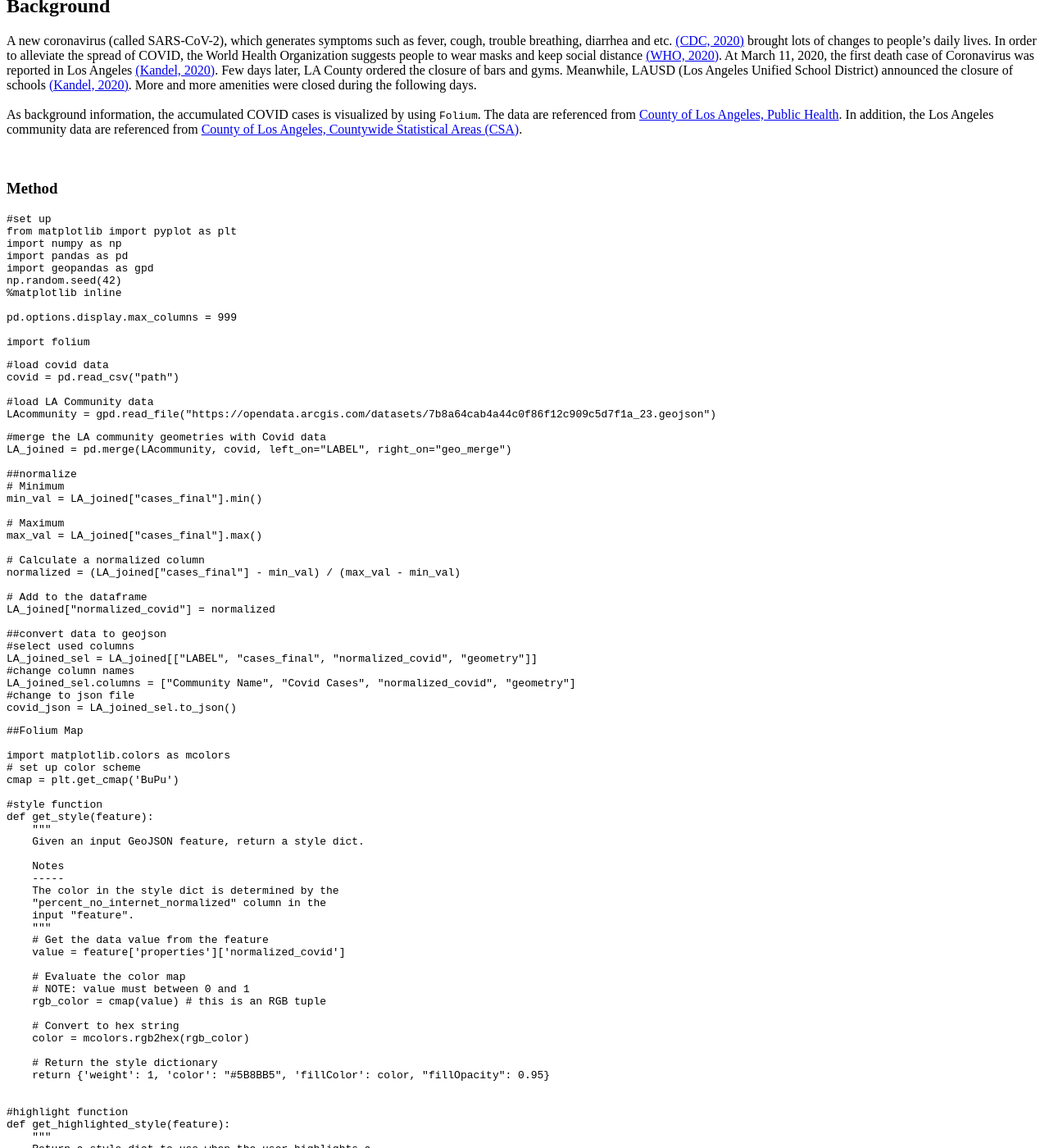
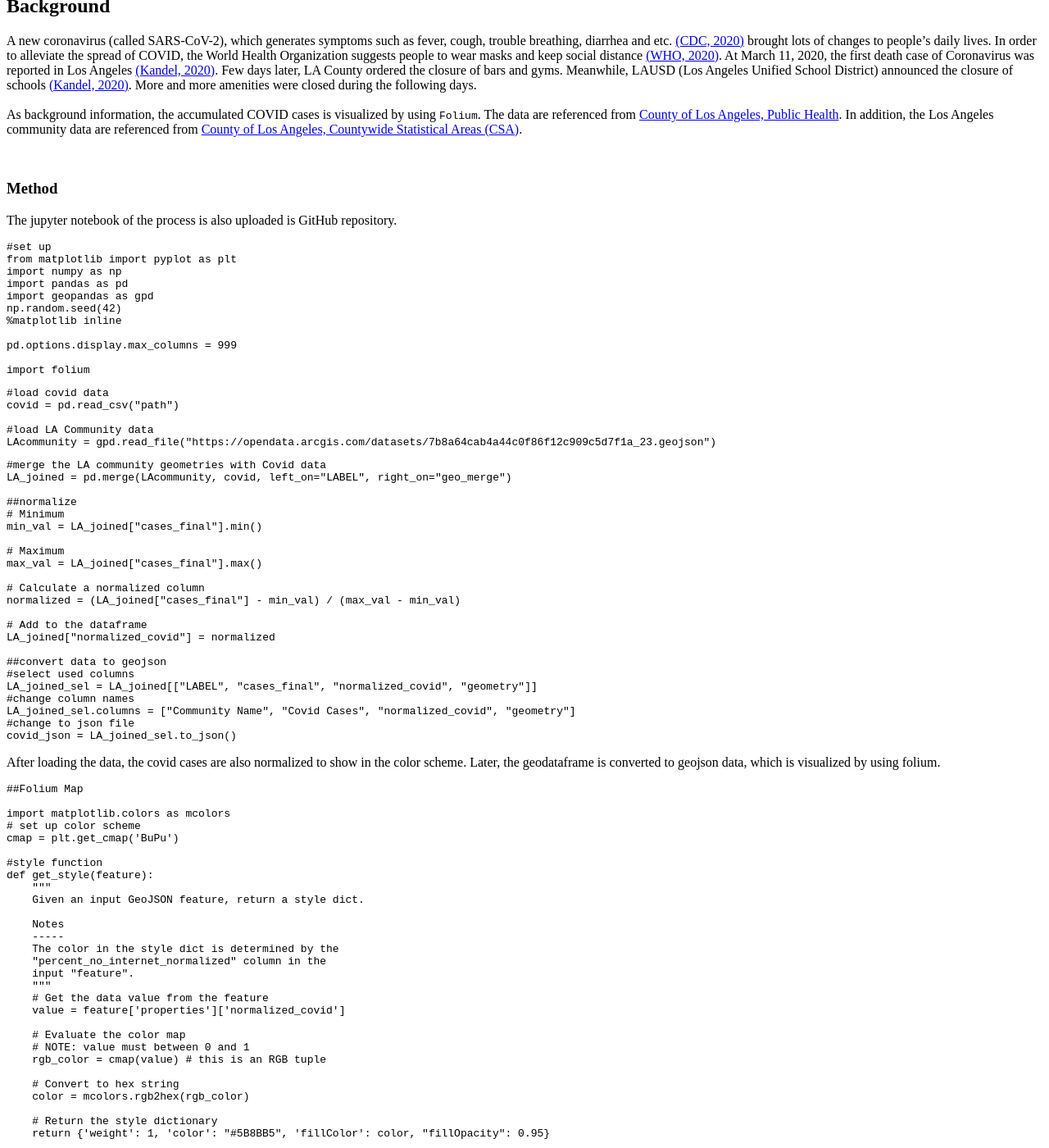
Before and after one commit to jiaxuanlyu/Geospatial-LA-Covid-Analysis, a Jekyll site: the page built from _posts/2020-12-20-introduction.md, in a window 1280 px wide and 1400 px high, scrolled down 481 px. Shown: the whole window at 82% size. Built offline with Jekyll 4.4.1, drawn with Linux system fonts in a browser that asks for light colours; cached includes are drawn as plain includes; nearby versions of some CDN libraries.

Commit message:
Update 2020-12-20-introduction.md

````diff
--- a/_posts/2020-12-20-introduction.md
+++ b/_posts/2020-12-20-introduction.md
@@ -24,6 +24,8 @@ As background information, the accumulated COVID cases is visualized by using `F
 <br>
 
 ### Method
+
+The jupyter notebook of the process is also uploaded is GitHub repository.
 
 ```python
 #set up
@@ -71,6 +73,7 @@ LA_joined_sel.columns = ["Community Name", "Covid Cases", "normalized_covid", "g
 #change to json file
 covid_json = LA_joined_sel.to_json()
 ```
+After loading the data, the covid cases are also normalized to show in the color scheme. Later, the geodataframe is converted to geojson data, which is visualized by using folium.
 ```
 ##Folium Map
 
````
